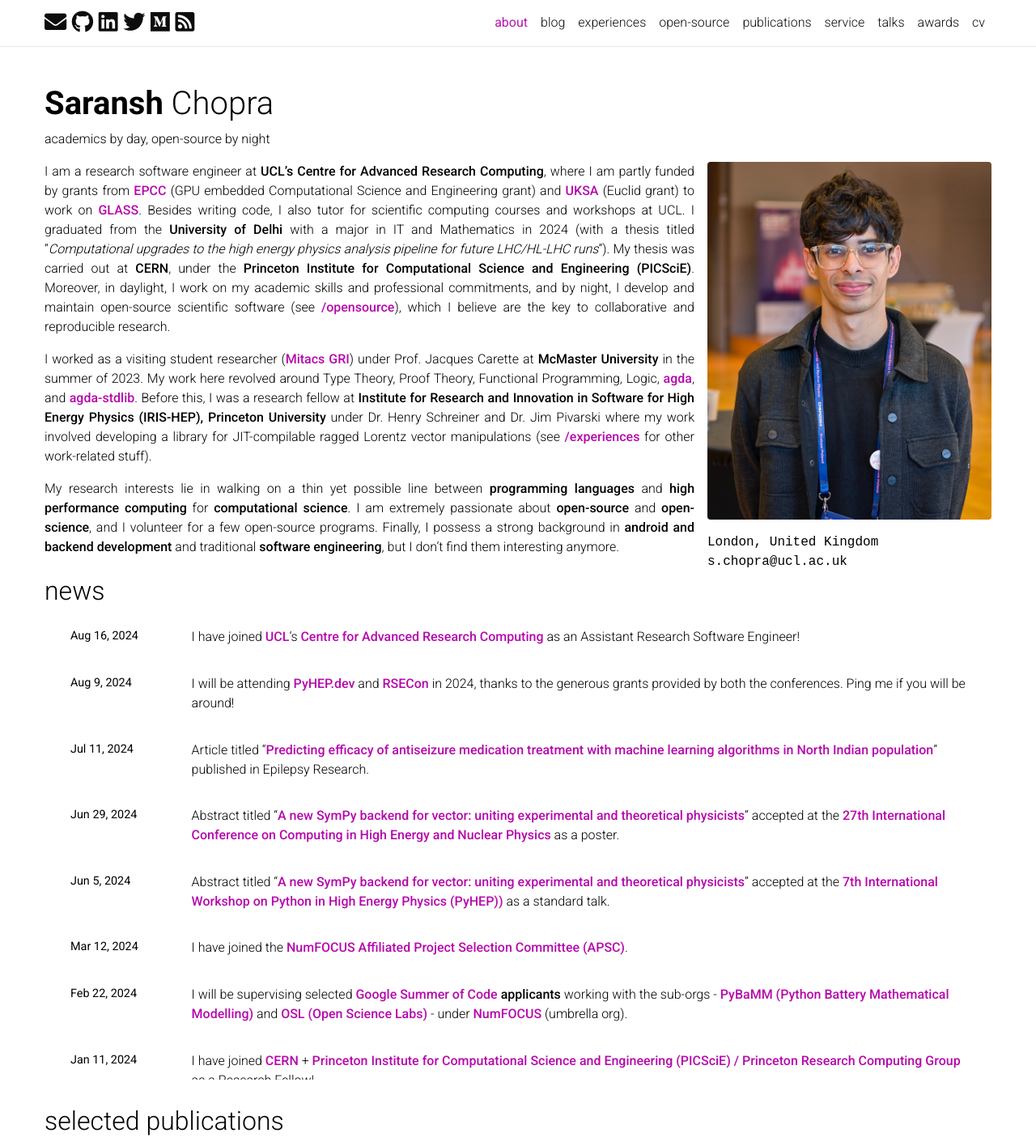
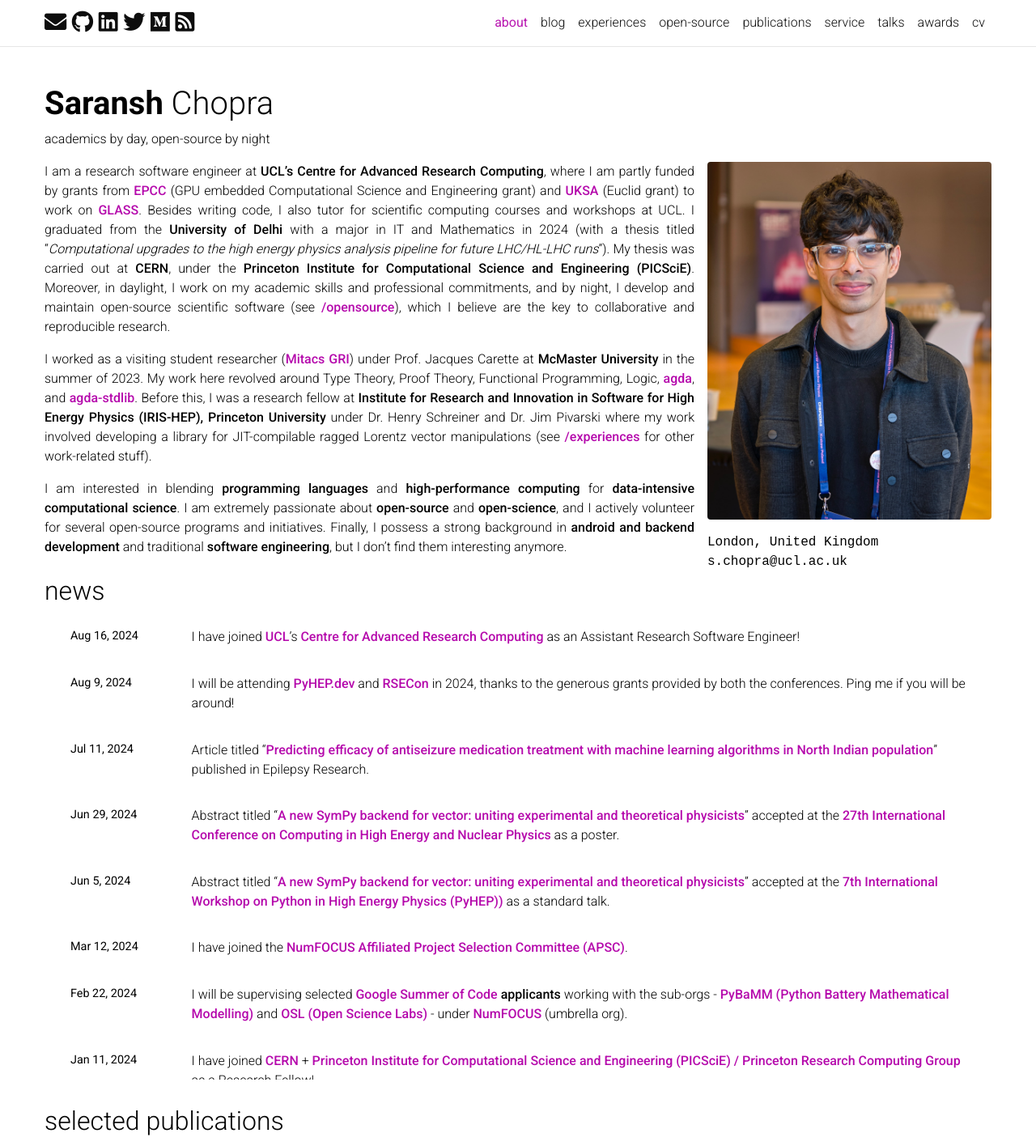
Before and after one commit to Saransh-cpp/Saransh-cpp.github.io, a Jekyll site: the page built from _pages/about.md, in a window 1280 px wide, cut to the strip 0-1416 px from the top of the page. Shown: the whole strip at 81% size. Built offline with Jekyll 4.4.1, drawn with Linux system fonts in a browser that asks for light colours; full-size pictures stand in for the smaller copies a plugin makes; emoji names are drawn with the system emoji font; comment, search, counter and statistics services are not loaded; a style sheet for code colours, icons or effects is not loaded.

Commit message:
update about

```diff
--- a/_pages/about.md
+++ b/_pages/about.md
@@ -21,7 +21,7 @@
 I worked as a visiting student researcher (**[Mitacs GRI](https://www.mitacs.ca/en/programs/globalink/globalink-research-internship)**) under Prof. Jacques Carette at **McMaster University** in the summer of 2023. My work here revolved around Type Theory, Proof Theory, Functional Programming, Logic, **[agda](https://wiki.portal.chalmers.se/agda/pmwiki.php){:target="_blank"}**, and **[agda-stdlib](https://github.com/agda/agda-stdlib){:target="_blank"}**. Before this, I was a research fellow at **Institute for Research and Innovation in Software for High Energy Physics (IRIS-HEP), Princeton University** under Dr. Henry Schreiner and Dr. Jim Pivarski where my work involved developing a library for JIT-compilable ragged Lorentz vector manipulations (see **[/experiences](/experiense)** for other work-related stuff).
 
 
-My research interests lie in walking on a thin yet possible line between **programming languages** and **high performance computing** for **computational science**. I am extremely passionate about **open-source** and **open-science**, and I volunteer for a few open-source programs. Finally, I possess a strong background in **android and backend development** and traditional **software engineering**, but I don't find them interesting anymore.
+I am interested in blending **programming languages** and **high-performance computing** for **data-intensive computational science**. I am extremely passionate about **open-source** and **open-science**, and I actively volunteer for several open-source programs and initiatives. Finally, I possess a strong background in **android and backend development** and traditional **software engineering**, but I don't find them interesting anymore.
 
 <!-- Apart from academics, you might find me reading popular science books, riding my bicycle (every day at 5 pm), stargazing and photographing eclipses using my 5-7 year old telescopes, and trying to learn how to play a violin. -->
 
```
